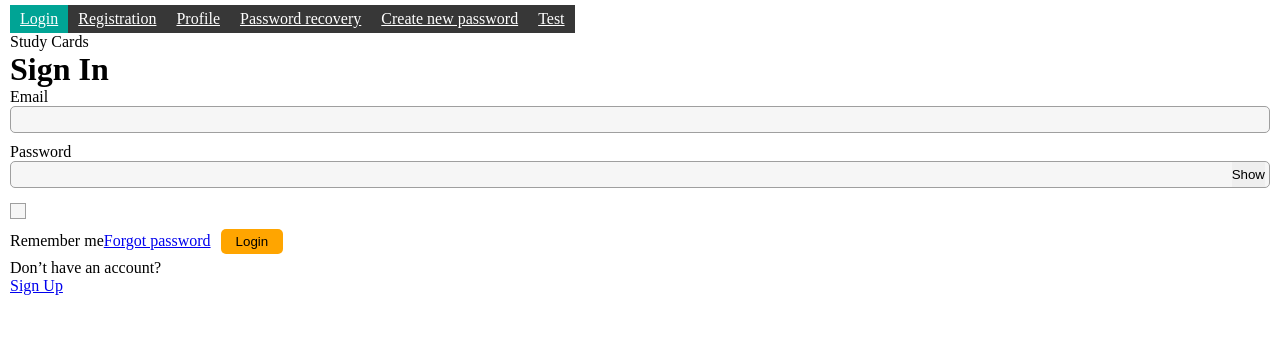
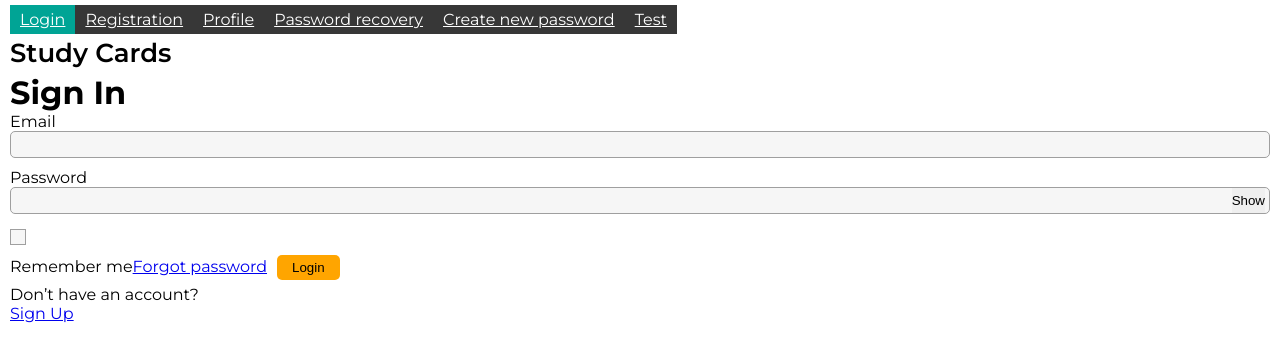
Before and after one commit to alexbrilevski/study-cards, a React (Vite) app: page /#/login in a window 1280 px wide. Shown: the top 362 px of the page. Built offline with nearby package versions, Linux system fonts and the light colour scheme; no server answers.

Commit message:
feat(UI): Add custom font and common Logo component

```diff
--- a/src/features/auth/Login/ui/Login.tsx
+++ b/src/features/auth/Login/ui/Login.tsx
@@ -2,18 +2,19 @@ import { Navigate, NavLink } from 'react-router-dom';
 import { useAppSelector } from '../../../../main/bll/store';
 import type { User } from '../../../../main/types/user';
 import { PATH } from '../../../../main/ui/Main/Pages';
+import { Logo } from '../../../../main/ui/common/components/Logo/Logo';
 import { LoginForm } from './LoginForm';
 
 export const Login = () => {
   const authUser = useAppSelector<User | null>(state => state.profile.user);
 
   if (authUser) {
-    return <Navigate to={PATH.PROFILE}/>
+    return <Navigate to={PATH.PROFILE} />
   }
 
   return (
     <div>
-      <p>Study Cards</p>
+      <Logo />
       <h1>Sign In</h1>
       <LoginForm />
       <p>Don’t have an account?</p>
--- a/src/features/auth/PasswordRecovery/ui/NewPassword.tsx
+++ b/src/features/auth/PasswordRecovery/ui/NewPassword.tsx
@@ -3,6 +3,7 @@ import { Navigate, useParams } from 'react-router-dom';
 import { useAppDispatch, useAppSelector } from '../../../../main/bll/store';
 import { setNewPassword, setNewPasswordFormError } from '../bll/newPasswordReducer';
 import { PATH } from '../../../../main/ui/Main/Pages';
+import { Logo } from '../../../../main/ui/common/components/Logo/Logo';
 import InputText from '../../../../main/ui/common/components/InputText/InputText';
 import Button from '../../../../main/ui/common/components/Button/Button';
 
@@ -33,7 +34,7 @@ export const NewPassword = () => {
 
   return (
     <div>
-      <p>Study Cards</p>
+      <Logo />
       <h1>Create new password</h1>
       <form onSubmit={handleSetNewPassword}>
         <span>Password</span>
--- a/src/features/auth/PasswordRecovery/ui/PasswordRecovery.tsx
+++ b/src/features/auth/PasswordRecovery/ui/PasswordRecovery.tsx
@@ -1,6 +1,7 @@
 import { Navigate, NavLink } from 'react-router-dom';
 import { useAppSelector } from '../../../../main/bll/store';
 import { PATH } from '../../../../main/ui/Main/Pages';
+import { Logo } from '../../../../main/ui/common/components/Logo/Logo';
 import { PasswordRecoveryForm } from './PasswordRecoveryForm';
 
 export const PasswordRecovery = () => {
@@ -14,7 +15,7 @@ export const PasswordRecovery = () => {
 
   return (
     <div>
-      <p>Study Cards</p>
+      <Logo />
       <h1>Forgot your password?</h1>
       <PasswordRecoveryForm />
       <p>Did you remember your password?</p>
--- a/src/features/auth/PasswordRecovery/ui/PasswordRecoveryConfirm.tsx
+++ b/src/features/auth/PasswordRecovery/ui/PasswordRecoveryConfirm.tsx
@@ -1,4 +1,5 @@
 import { useAppSelector } from '../../../../main/bll/store';
+import { Logo } from '../../../../main/ui/common/components/Logo/Logo';
 
 export const PasswordRecoveryConfirm = () => {
   const recoveryEmail = useAppSelector<string>(
@@ -7,7 +8,7 @@ export const PasswordRecoveryConfirm = () => {
 
   return (
     <div>
-      <p>Study Cards</p>
+      <Logo />
       <h1>Check Email</h1>
       <p>{`We've sent an Email with instructions to ${recoveryEmail}`}</p>
     </div>
--- a/src/features/auth/Registration/ui/Registration.tsx
+++ b/src/features/auth/Registration/ui/Registration.tsx
@@ -3,6 +3,7 @@ import { Navigate } from 'react-router-dom';
 import { useAppDispatch, useAppSelector } from '../../../../main/bll/store';
 import { setRegistrationSuccess } from '../bll/registrationReducer';
 import { PATH } from '../../../../main/ui/Main/Pages';
+import { Logo } from '../../../../main/ui/common/components/Logo/Logo';
 import { RegistrationFrom } from './RegistrationFrom';
 
 export const Registration = () => {
@@ -21,7 +22,7 @@ export const Registration = () => {
 
   return (
     <div>
-      <p>Study Cards</p>
+      <Logo />
       <h1>Sign Up</h1>
       <RegistrationFrom />
     </div>
--- a/src/index.css
+++ b/src/index.css
@@ -1,9 +1,15 @@
+@import url('https://fonts.googleapis.com/css2?family=Montserrat:ital,wght@0,100..900;1,100..900&display=swap');
+
 * {
   margin: 0;
   padding: 0;
   box-sizing: border-box;
   border: 0;
   outline: none;
+}
+
+body {
+  font-family: 'Montserrat', sans-serif;
 }
 
 header,
--- /dev/null
+++ b/src/main/ui/common/components/Logo/Logo.module.css
@@ -0,0 +1,5 @@
+.logo {
+  font-size: 26px;
+  font-weight: 600;
+  line-height: 39px;
+}
--- /dev/null
+++ b/src/main/ui/common/components/Logo/Logo.tsx
@@ -0,0 +1,7 @@
+import s from './Logo.module.css';
+
+export const Logo = () => {
+  return (
+    <p className={s['logo']}>Study Cards</p>
+  );
+};
```
